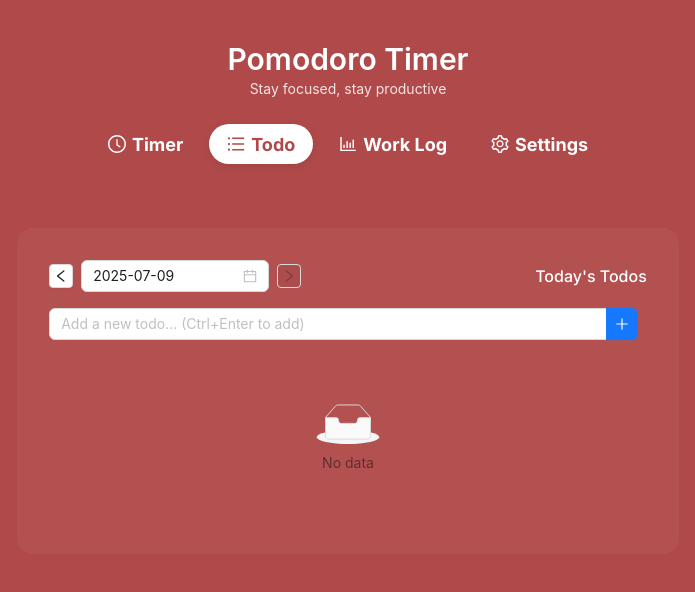
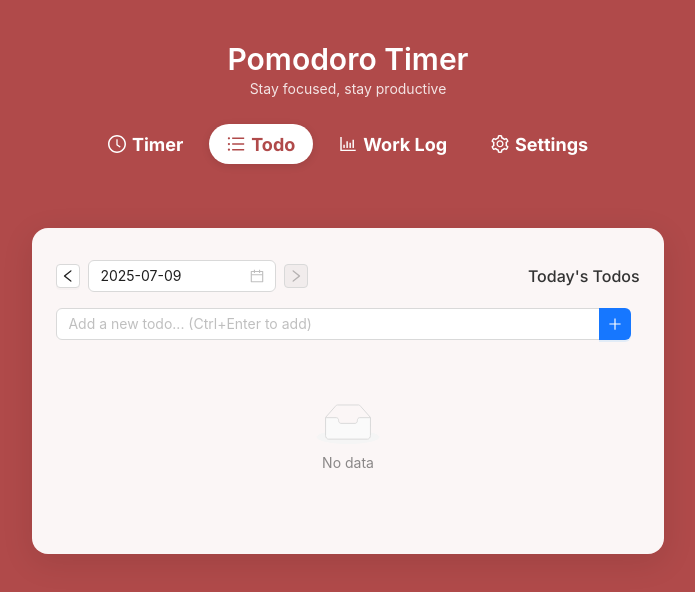
Before and after one commit to maxyzli/pomodoro-timer, a React (Vite) app: page / in a window 1280 px wide. Both pictures are taken after a click on the element "Todo". Shown: the top 592 px of the page, without its empty margins (300-995 px from the left). Built offline with nearby package versions, Linux system fonts and the light colour scheme.

Commit message:
style: update todo page to use white background container like work log

```diff
--- a/src/components/TodoPage.tsx
+++ b/src/components/TodoPage.tsx
@@ -2,7 +2,7 @@ import React, { useState } from 'react';
 import { DatePicker, Input, Button, List, Popconfirm, Checkbox } from 'antd';
 import { PlusOutlined, DeleteOutlined, LeftOutlined, RightOutlined } from '@ant-design/icons';
 import dayjs from 'dayjs';
-import { PageContainer } from '../styles/Layout.styles';
+import { StatsPageContainer } from '../styles/Layout.styles';
 import { Todo } from '../hooks/useDailyData';
 
 interface TodoPageProps {
@@ -54,7 +54,7 @@ export const TodoPage: React.FC<TodoPageProps> = ({
   const canGoNext = !dayjs(selectedDate).isSame(dayjs(getTodayKey()), 'day');
 
   return (
-    <PageContainer>
+    <StatsPageContainer>
       <div style={{ marginBottom: 16, display: 'flex', justifyContent: 'space-between', alignItems: 'center', flexWrap: 'wrap', gap: 12 }}>
         <div style={{ display: 'flex', alignItems: 'center', gap: 8 }}>
           <Button
@@ -78,7 +78,7 @@ export const TodoPage: React.FC<TodoPageProps> = ({
             title="Next day"
           />
         </div>
-        <div style={{ color: '#fff', fontWeight: 500 }}>
+        <div style={{ color: '#333', fontWeight: 500 }}>
           {isToday ? "Today's Todos" : `${selectedDate} Todos`}
         </div>
       </div>
@@ -103,7 +103,7 @@ export const TodoPage: React.FC<TodoPageProps> = ({
       )}
 
       {!isToday && (
-        <div style={{ color: '#fff', opacity: 0.7, textAlign: 'center', margin: '20px 0', fontStyle: 'italic' }}>
+        <div style={{ color: '#666', textAlign: 'center', margin: '20px 0', fontStyle: 'italic' }}>
           Viewing past todos (read-only)
         </div>
       )}
@@ -131,7 +131,7 @@ export const TodoPage: React.FC<TodoPageProps> = ({
             >
               <span style={{
                 textDecoration: item.completed ? 'line-through' : 'none',
-                color: item.completed ? '#aaa' : '#fff'
+                color: item.completed ? '#aaa' : '#333'
               }}>
                 {item.text}
               </span>
@@ -140,6 +140,6 @@ export const TodoPage: React.FC<TodoPageProps> = ({
         )}
         style={{ marginTop: 16 }}
       />
-    </PageContainer>
+    </StatsPageContainer>
   );
 };
```
